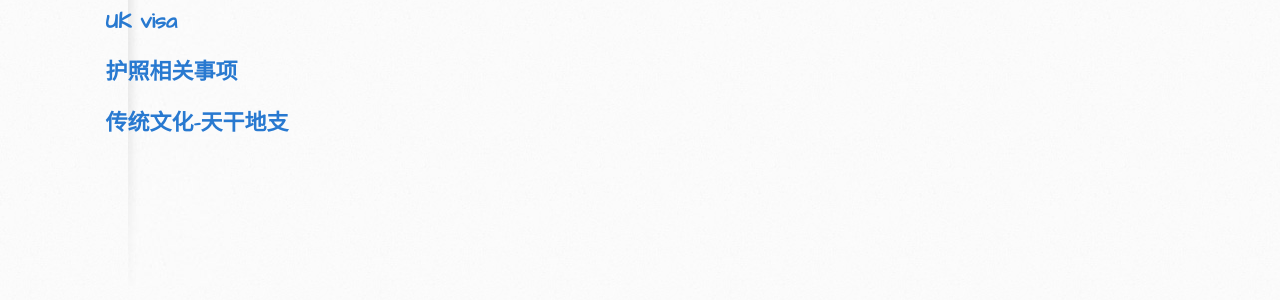
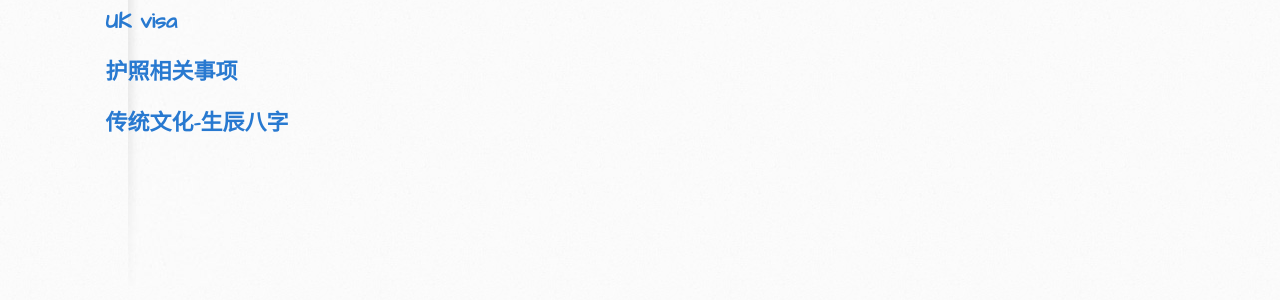
Before and after one commit to itcraftme/itcraftme, a Jekyll site: the page built from docs/me/index.md, in a window 1280 px wide. Shown: the part 484-784 px from the top of the page. Built offline with Jekyll 4.4.1, drawn with Linux system fonts in a browser that asks for light colours; our own code applies the rules of GitHub Pages for plain Markdown files.

Commit message:
Update index.md

```diff
--- a/docs/me/index.md
+++ b/docs/me/index.md
@@ -7,4 +7,4 @@ layout: default
 ## [Pick ups](./pickups.md)
 ## [UK visa](./UKVisa.md)
 ## [护照相关事项](./passport.md)
-## [传统文化-天干地支](./tiangandizhi.md)
+## [传统文化-生辰八字](./tiangandizhi.md)
```
